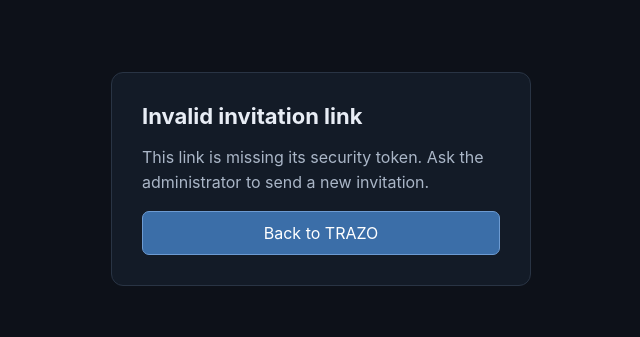
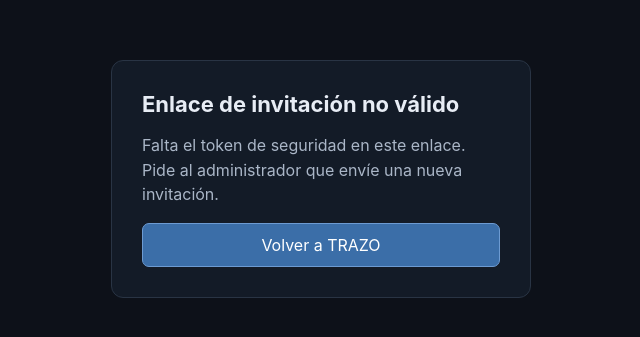
Before and after one commit to jl-hita/Trazo, an Angular app in the folder admin/Trazo.Admin.Web/: page /account/reset-password in a window 1280 px wide. Shown: the part 221-558 px from the top of the page, without its empty margins (319-959 px from the left). Built offline with nearby package versions, Linux system fonts and the light colour scheme.

Commit message:
i18n(account): localize password reset page

```diff
--- a/admin/Trazo.Admin.Web/src/app/features/account/reset-password.page.html
+++ b/admin/Trazo.Admin.Web/src/app/features/account/reset-password.page.html
@@ -1,27 +1,27 @@
 @if (complete()) {
       <section class="panel">
         <img class="logo" src="logo-dark.svg" alt="TRAZO">
-        <h1>Password saved</h1>
-        <p class="success">Your account is now activated. You can sign in with your email and new password.</p>
-        <a href="/login">Go to sign in</a>
+        <h1>{{ copy.savedTitle }}</h1>
+        <p class="success">{{ copy.activatedMessage }}</p>
+        <a href="/login">{{ copy.signIn }}</a>
       </section>
     } @else if (!token) {
       <section class="panel">
-        <h1>Invalid invitation link</h1>
-        <p>This link is missing its security token. Ask the administrator to send a new invitation.</p>
-        <a href="/">Back to TRAZO</a>
+        <h1>{{ copy.invalidInvitationTitle }}</h1>
+        <p>{{ copy.missingToken }}</p>
+        <a href="/">{{ copy.backToTrazo }}</a>
       </section>
     } @else {
       <form (ngSubmit)="submit()">
         <img class="logo" src="logo-dark.svg" alt="TRAZO">
-        <h1>Set your password</h1>
-        <p>Choose a secure password to activate your TRAZO account.</p>
-        <trazo-form-field label="New password" controlId="password"><input type="password" id="password" name="password" autocomplete="new-password" required minlength="12" maxlength="128"
+        <h1>{{ copy.setPasswordTitle }}</h1>
+        <p>{{ copy.choosePassword }}</p>
+        <trazo-form-field [label]="copy.newPassword" controlId="password"><input type="password" id="password" name="password" autocomplete="new-password" required minlength="12" maxlength="128"
             [ngModel]="password()" (ngModelChange)="password.set($event)"></trazo-form-field>
-        <trazo-form-field label="Confirm password" controlId="confirmPassword"><input type="password" id="confirmPassword" name="confirmPassword" autocomplete="new-password" required
+        <trazo-form-field [label]="copy.confirmPassword" controlId="confirmPassword"><input type="password" id="confirmPassword" name="confirmPassword" autocomplete="new-password" required
             [ngModel]="confirmation()" (ngModelChange)="confirmation.set($event)"></trazo-form-field>
-        <p>At least 12 characters, including uppercase, lowercase and a number.</p>
+        <p>{{ copy.passwordHint }}</p>
         @if (error()) { <p class="err" role="alert">{{ error() }}</p> }
-        <trazo-button variant="primary" type="submit" [disabled]="busy() || !valid">Activate account</trazo-button>
+        <trazo-button variant="primary" type="submit" [disabled]="busy() || !valid">{{ copy.activate }}</trazo-button>
       </form>
     }
```
